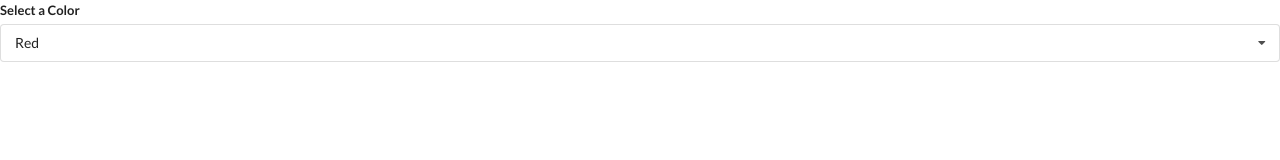
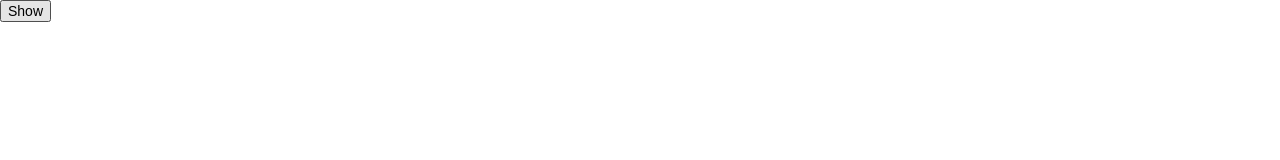
Before and after one commit to janechodance/widgets, a React (Create React App) app: page / in a window 1280 px wide. Shown: the top 160 px of the page. Built offline with nearby package versions, Linux system fonts and the light colour scheme.

Commit message:
dropdown complete

```diff
--- a/src/App.js
+++ b/src/App.js
@@ -35,14 +35,16 @@
 
 function App(){
     const [selected, setSelected] = useState(options[0])
+    const [showDropdown, setShowDropdown] = useState(false)
     return(
         <div>
+            <button onClick ={()=> setShowDropdown(!showDropdown)}>Show</button>
             {/* <Accordion items={items}/> */}
             {/* <Search /> */}
-            <Dropdown
+            {showDropdown? <Dropdown
              selected={selected}
              onSelectedChange={setSelected}
-             options={options} />
+             options={options} /> : null}
         </div>
     )
 }
--- a/src/components/Dropdown.js
+++ b/src/components/Dropdown.js
@@ -1,11 +1,21 @@
 import React, { useEffect } from "react";
-import {useState} from 'react';
+import {useState, useRef} from 'react';
 function Dropdown({options, selected, onSelectedChange}){
-    useEffect(()=>{
-        document.body.addEventListener('click', ()=>{
-            setDropdown(false)
-        },{capture: true});
-    },[])
+    useEffect(() => {
+        const onBodyClick = (event) => {
+          if (ref.current.contains(event.target)) {
+            return;
+          }
+          setDropdown(false);
+        };
+        document.body.addEventListener("click", onBodyClick, { capture: true });
+
+        return () => {
+          document.body.removeEventListener("click", onBodyClick, {
+            capture: true,
+          });
+        };
+      }, []);
     const renderedOptions = options.map((option)=>{
         if (option.value === selected.value){
             return null;
@@ -17,8 +27,9 @@
         );
     })
     const [dropdown, setDropdown] = useState(false)
+    const ref = useRef()
 return(
-    <div className="ui form">
+    <div ref={ref} className="ui form">
       <div className="field">
           <label className="label">Select a Color</label>
           <div onClick={()=> setDropdown(!dropdown)}
```
